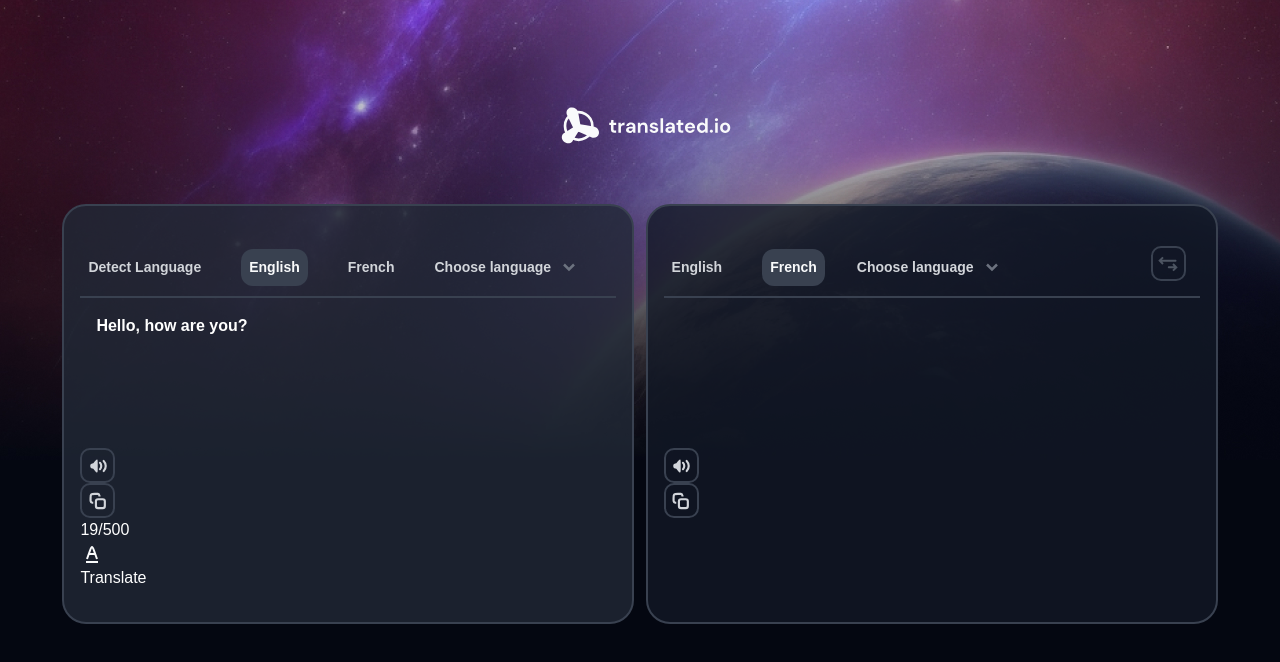
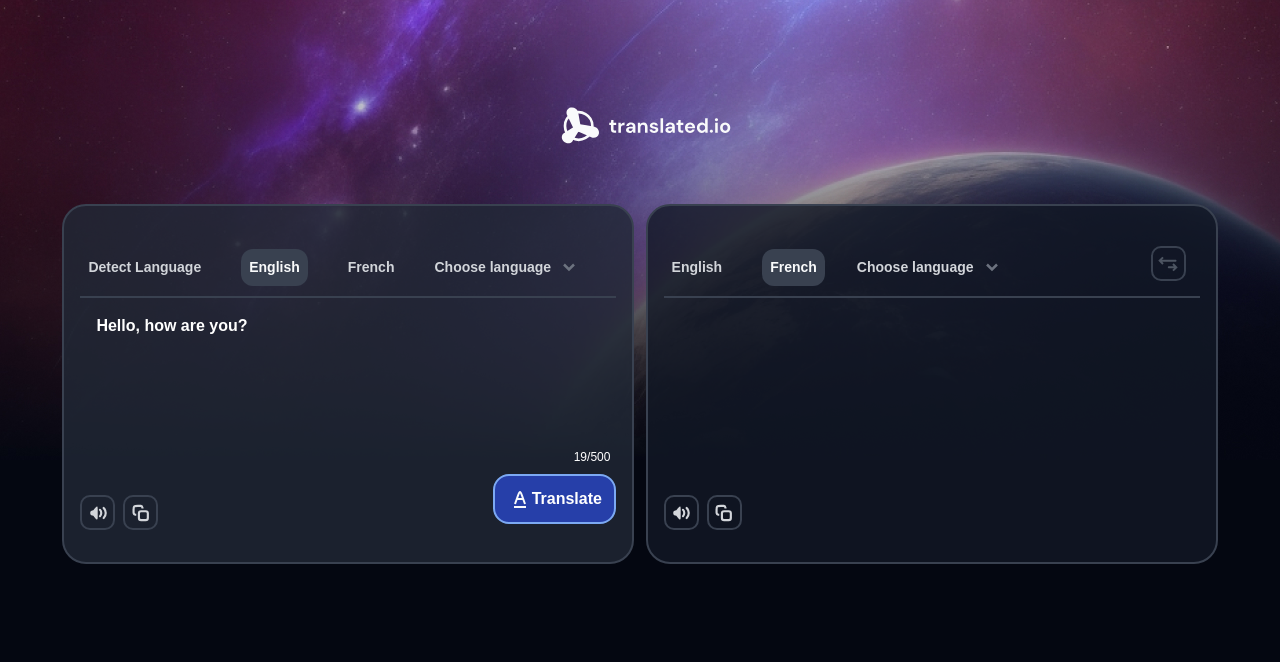
Before and after one commit to maahmoudhamada2/translate-app, a React (Vite) app: page / in a window 1280 px wide. Shown: the top 662 px of the page. Built offline with nearby package versions, Linux system fonts and the light colour scheme.

Commit message:
style(ActionButtons): add styling for ActionButtons component

```diff
--- a/src/components/ActionButtons/ActionButtons.jsx
+++ b/src/components/ActionButtons/ActionButtons.jsx
@@ -32,8 +32,8 @@ export default function ActionButtons({ isInput }) {
   }, []);
 
   return (
-    <footer>
-      <section>
+    <footer className="w-full h-[82px] flex items-end justify-between relative">
+      <section className="h-full flex items-end gap-[0.5rem]">
         <button onClick={handleSpeech} className="action-btns">
           <SoundIcon />
         </button>
@@ -42,9 +42,11 @@ export default function ActionButtons({ isInput }) {
         </button>
       </section>
       {isInput ? (
-        <section>
-          <p>{boxData.length}/500</p>
-          <button type="submit">
+        <section className="w-[23%] h-full flex flex-col items-end gap-[0.5rem]">
+          <p className="mr-1.5 text-[0.75rem]">{boxData.length}/500</p>
+          <button
+            className="w-full h-[50px] bg-[#263FA9] flex items-center justify-center border-2 border-[#7CA9F3] rounded-2xl font-bold cursor-pointer"
+            type="submit">
             <AlphaIcon />
             Translate
           </button>
```
